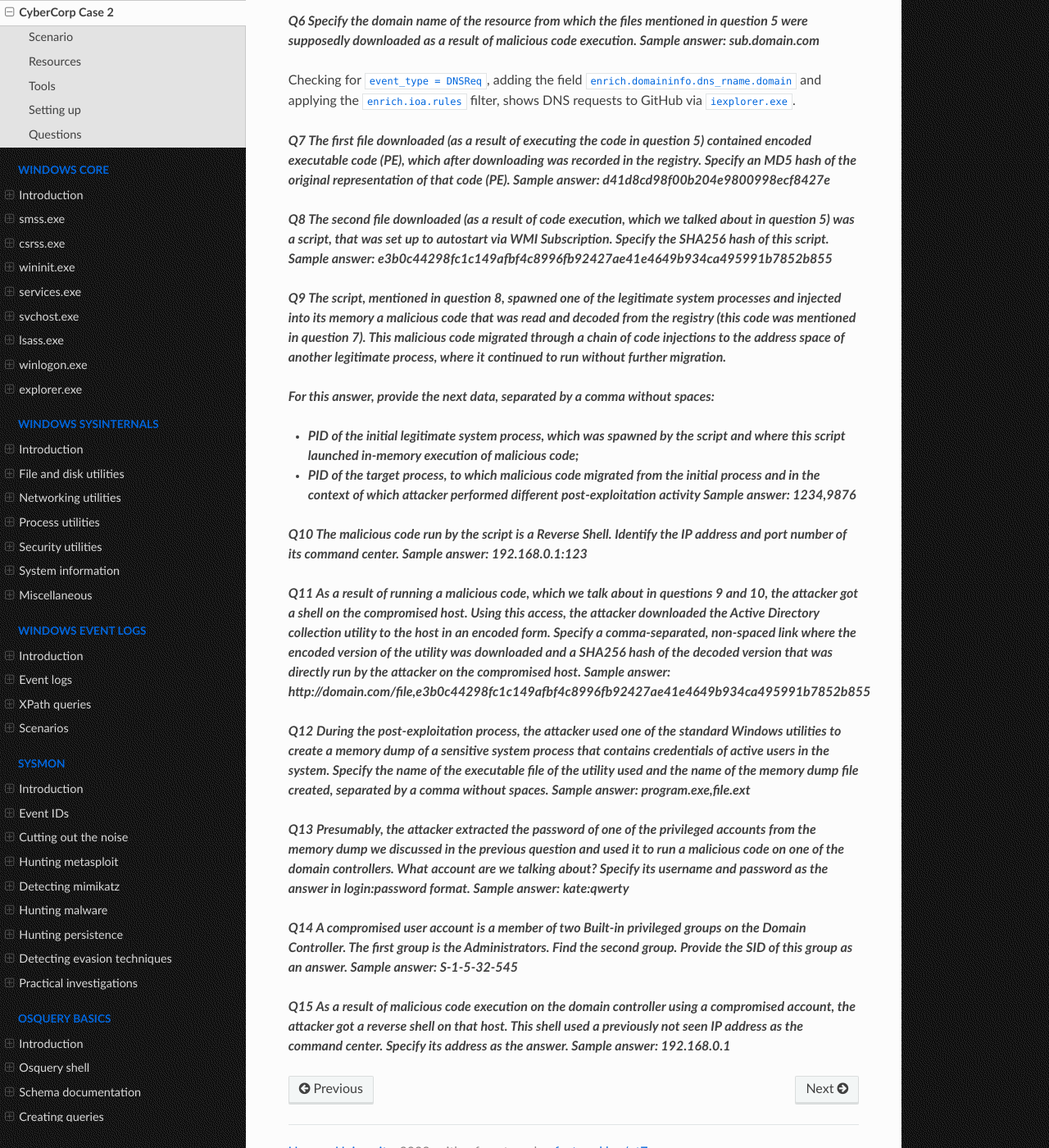
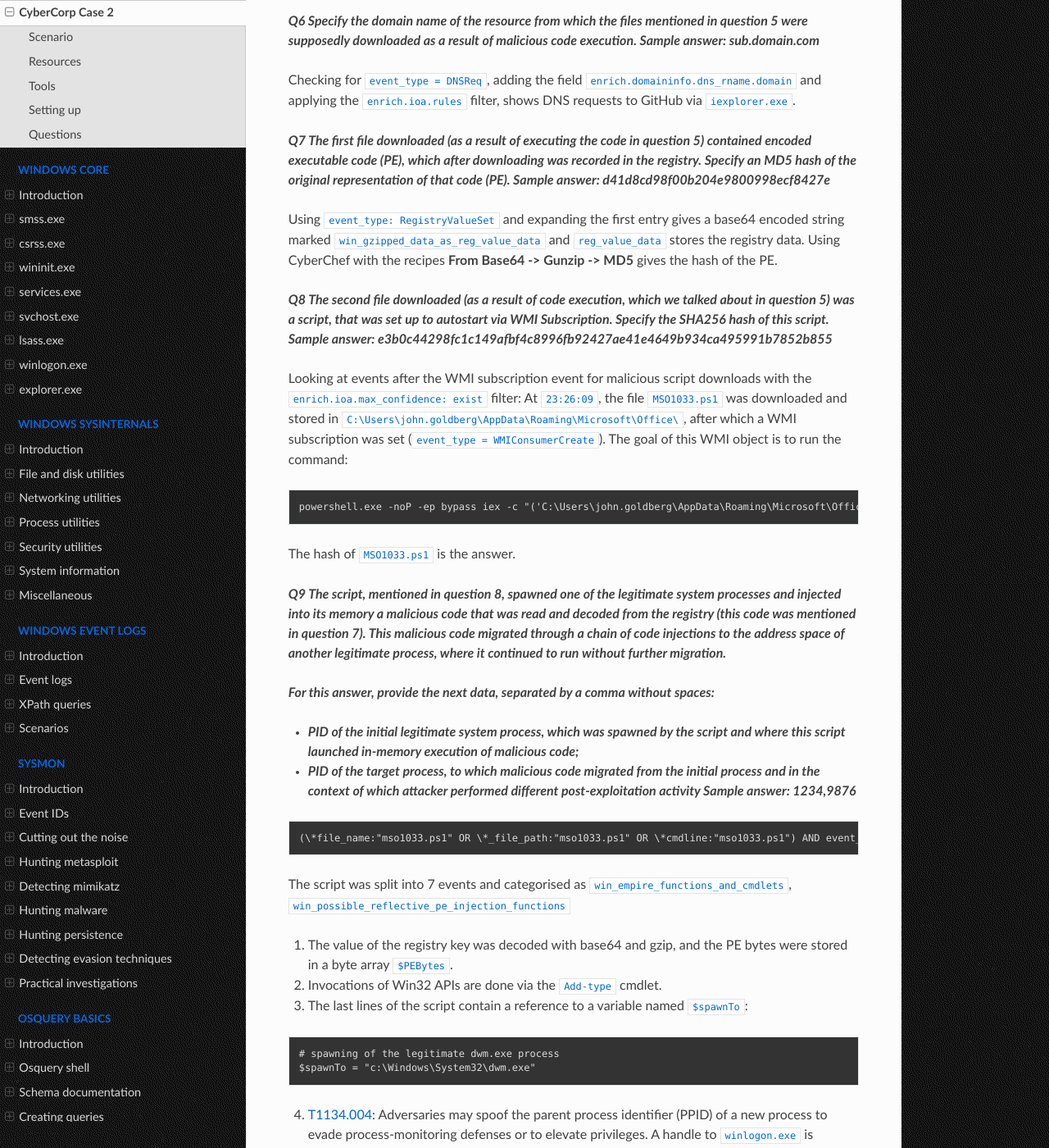
Before and after one commit to tymyrddin/blue-edr, a Sphinx documentation site: the page built from source/docs/cd/cybercorp2.md, in a window 1280 px wide and 1400 px high, scrolled down 5440 px. Shown: the whole window at 82% size. Built offline with Sphinx 7.4.7 and the Read the Docs theme 2.0.0, drawn with Linux system fonts in a browser that asks for light colours; some of the changed text lies outside the part shown.

Commit message:
Cybercorp case 2 challenge first 9 Q

````diff
--- a/source/docs/cd/cybercorp2.md
+++ b/source/docs/cd/cybercorp2.md
@@ -104,11 +104,17 @@ Checking for `event_type = DNSReq`, adding the field `enrich.domaininfo.dns_rnam
 
 ***Q7 The first file downloaded (as a result of executing the code in question 5) contained encoded executable code (PE), which after downloading was recorded in the registry. Specify an MD5 hash of the original representation of that code (PE). Sample answer: d41d8cd98f00b204e9800998ecf8427e***
 
-
+Using `event_type: RegistryValueSet` and expanding the first entry gives a base64 encoded string marked `win_gzipped_data_as_reg_value_data` and `reg_value_data` stores the registry data. Using CyberChef with the recipes **From Base64 -> Gunzip -> MD5** gives the hash of the PE.
 
 ***Q8 The second file downloaded (as a result of code execution, which we talked about in question 5) was a script, that was set up to autostart via WMI Subscription. Specify the SHA256 hash of this script. Sample answer: e3b0c44298fc1c149afbf4c8996fb92427ae41e4649b934ca495991b7852b855***
 
+Looking at events after the WMI subscription event for malicious script downloads with the `enrich.ioa.max_confidence: exist` filter: At `23:26:09`, the file `MSO1033.ps1` was downloaded and stored in `C:\Users\john.goldberg\AppData\Roaming\Microsoft\Office\`, after which a WMI subscription was set (`event_type = WMIConsumerCreate`). The goal of this WMI object is to run the command:
 
+```text
+powershell.exe -noP -ep bypass iex -c "('C:\Users\john.goldberg\AppData\Roaming\Microsoft\Office\MSO1033.ps1')"
+```
+
+The hash of `MSO1033.ps1` is the answer.
 
 ***Q9 The script, mentioned in question 8, spawned one of the legitimate system processes and injected into its memory a malicious code that was read and decoded from the registry (this code was mentioned in question 7). This malicious code migrated through a chain of code injections to the address space of another legitimate process, where it continued to run without further migration.***
 
@@ -116,7 +122,61 @@ Checking for `event_type = DNSReq`, adding the field `enrich.domaininfo.dns_rnam
 * ***PID of the initial legitimate system process, which was spawned by the script and where this script launched in-memory execution of malicious code;***
 * ***PID of the target process, to which malicious code migrated from the initial process and in the context of which attacker performed different post-exploitation activity Sample answer: 1234,9876***
 
+```text
+(\*file_name:"mso1033.ps1" OR \*_file_path:"mso1033.ps1" OR \*cmdline:"mso1033.ps1") AND event_type:ScriptExecution AND enrich.ioa.max_severity:*
+```
 
+The script was split into 7 events and categorised as `win_empire_functions_and_cmdlets`, `win_possible_reflective_pe_injection_functions`
+
+1. The value of the registry key was decoded with base64 and gzip, and the PE bytes were stored in a byte array `$PEBytes`.
+2. Invocations of Win32 APIs are done via the `Add-type` cmdlet.
+3. The last lines of the script contain a reference to a variable named `$spawnTo`:
+
+```text
+# spawning of the legitimate dwm.exe process
+$spawnTo = "c:\Windows\System32\dwm.exe"
+```
+
+4. [T1134.004](https://attack.mitre.org/techniques/T1134/004/): Adversaries may spoof the parent process identifier (PPID) of a new process to evade process-monitoring defenses or to elevate privileges. A handle to `winlogon.exe` is obtained:
+
+```text
+$hSpoofParent = [Kernel32]::OpenProcess(0x1fffff, 0, $ppid)
+```
+
+5. `PROC_THREAD_ATTRIBUTE_PARENT_PROCESS` is `0x00020000`:
+
+```text
+$result1 = [Kernel32]::UpdateProcThreadAttribute($sInfoEx.lpAttributeList,
+                                              0,
+                                              0x00020000,
+                                              $lpValue,
+                                              [IntPtr]::Size,
+                                              [IntPtr]::Zero,
+                                              [IntPtr]::Zero)
+```
+
+6. `dwm.exe` is spawned with winlogon as the spoofed parent process:
+
+```text
+$result1 = [Kernel32]::CreateProcess($spawnTo,     # call to CreateProcess
+                                  $cmdline,
+                                  [ref]$SecAttr,
+                                  [ref]$SecAttr,
+                                  0,
+                                  0x08080004,
+                                  [IntPtr]::Zero,
+                                  $currdir,
+                                  [ref] $sInfoEx,
+                                  [ref] $pInfo)
+```
+
+Updating the query to:
+
+```text
+(*winlogon.exe* OR *dwm.exe*) AND event_type: ProcessCreate
+```
+
+Put the PID of the spawned process `dwm.exe` first.
 
 ***Q10 The malicious code run by the script is a Reverse Shell. Identify the IP address and port number of its command center. Sample answer: 192.168.0.1:123***
 
````
